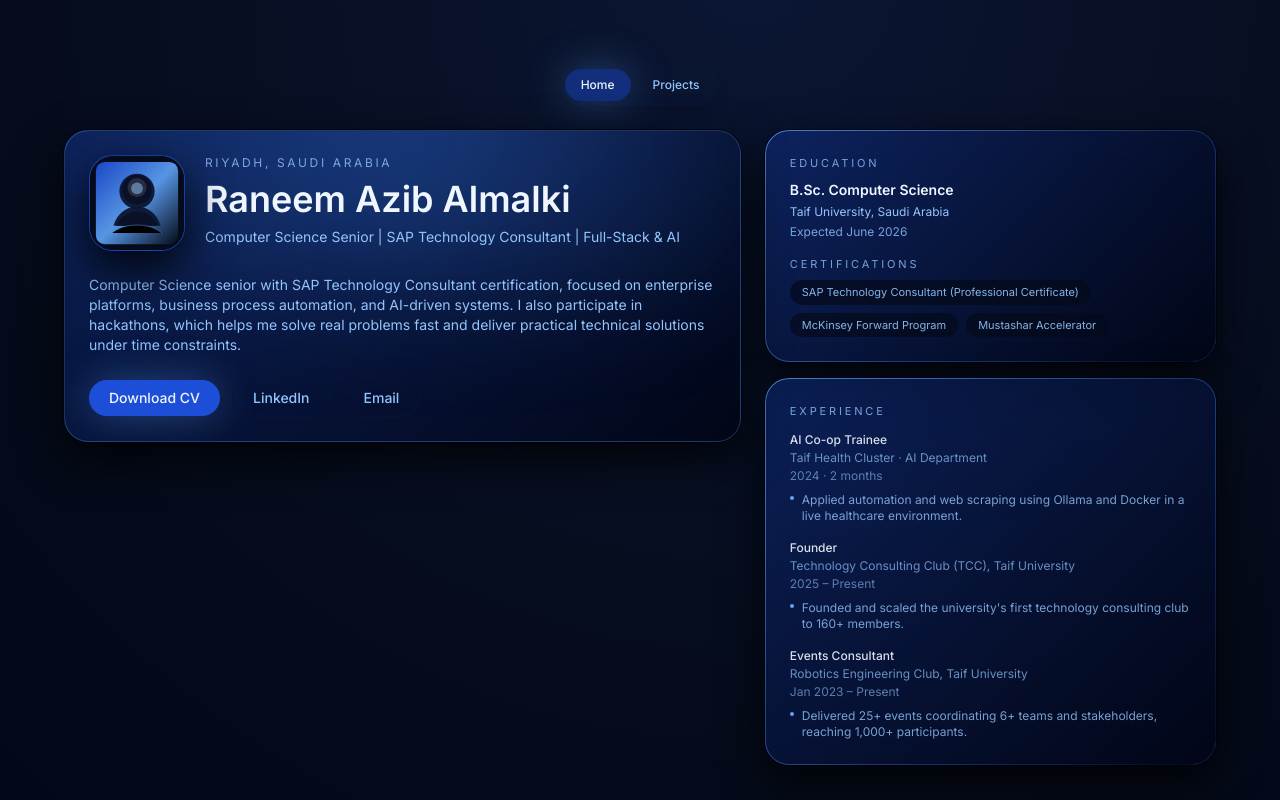
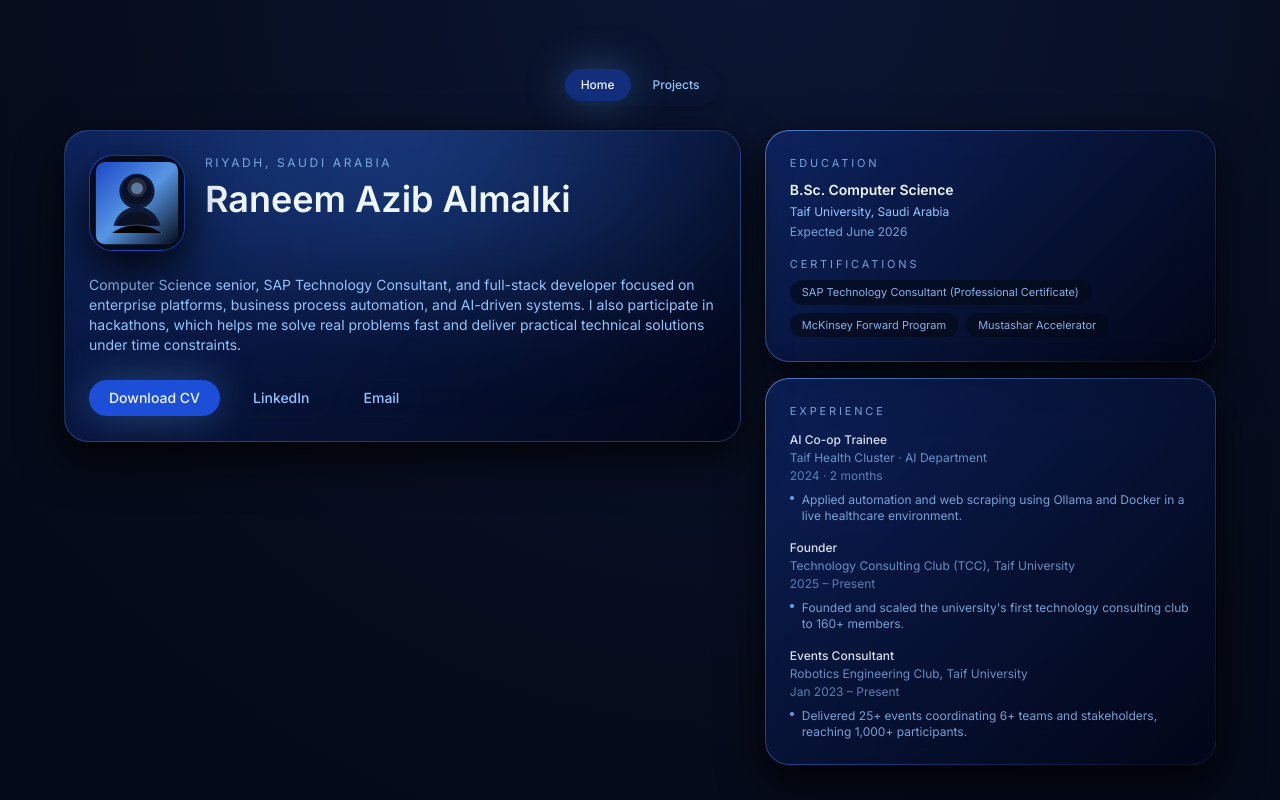
Before and after one commit to Rnemel/portfolio, a Next.js app: page / in a window 1280 px wide. Shown: the top 800 px of the page. Built offline with nearby package versions, Linux system fonts and the light colour scheme.

Commit message:
Update home intro text

```diff
--- a/src/app/page.tsx
+++ b/src/app/page.tsx
@@ -39,7 +39,6 @@ export default function HomePage() {
                     <h1 className="mt-2 text-3xl font-semibold text-text md:text-4xl">
                       {profile.name}
                     </h1>
-                    <p className="mt-2 text-sm text-muted">{profile.title}</p>
                   </div>
                 </div>
 
--- a/src/data/profile.ts
+++ b/src/data/profile.ts
@@ -8,7 +8,7 @@ export const profile = {
     linkedinDisplay: 'linkedin.com/in/raneem-almalki-0b7ab5244',
   },
   summary:
-    'Computer Science senior with SAP Technology Consultant certification, focused on enterprise platforms, business process automation, and AI-driven systems. I also participate in hackathons, which helps me solve real problems fast and deliver practical technical solutions under time constraints.',
+    'Computer Science senior, SAP Technology Consultant, and full-stack developer focused on enterprise platforms, business process automation, and AI-driven systems. I also participate in hackathons, which helps me solve real problems fast and deliver practical technical solutions under time constraints.',
   headlineBullets: [
     'Founded a 160+ member Technology Consulting Club (Taif University)',
     'AI co-op trainee at Taif Health Cluster (automation + healthcare workflows)',
```
